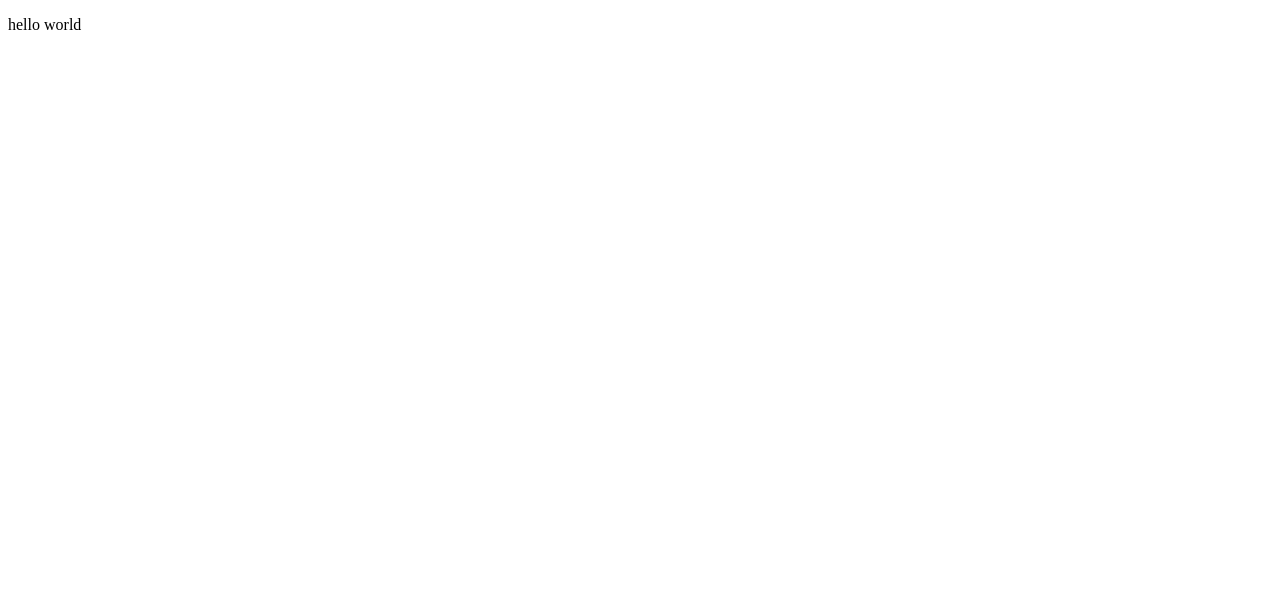
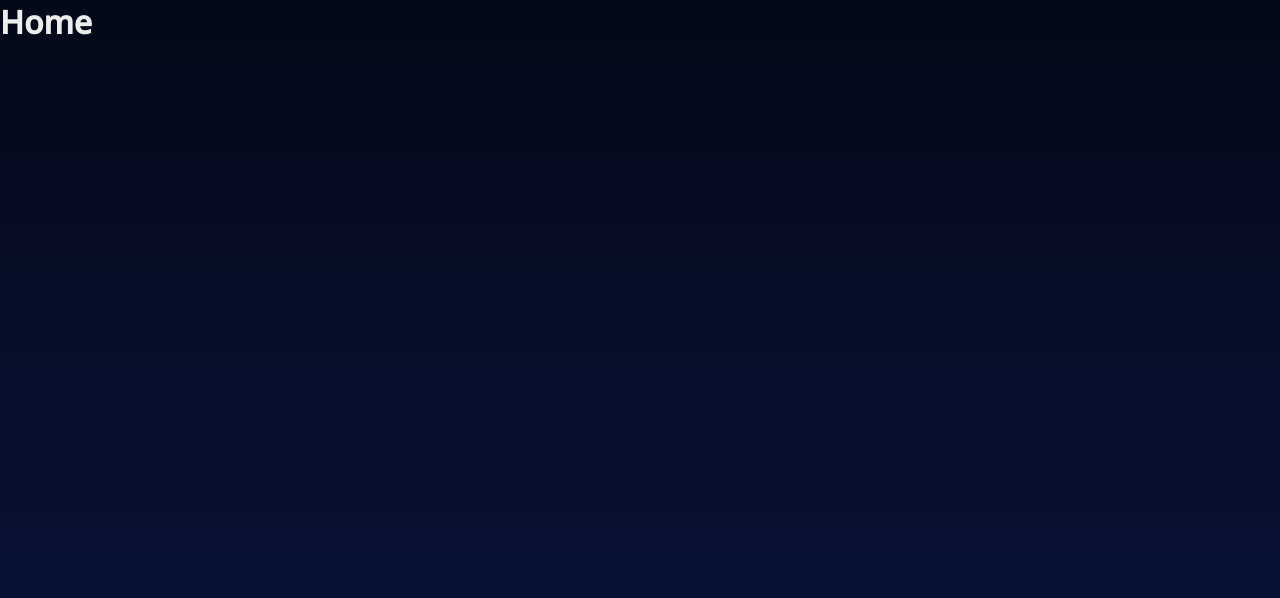
Before and after one commit to WagnerReis/extension-manager-challenge, a React (Vite) app: page / in a window 1280 px wide. Shown: the top 598 px of the page. Built offline with nearby package versions, Linux system fonts and the light colour scheme.

Commit message:
feat: set up basic app structure and routing

```diff
--- a/src/App.tsx
+++ b/src/App.tsx
@@ -1,3 +1,16 @@
+import { ThemeProvider } from "styled-components";
+import { defaultTheme } from "./styles/theme/default";
+import { GlobalStyle } from "./styles/global";
+import { RouterProvider } from "react-router-dom";
+import { router } from "./router";
+
 export function App() {
-  return <p>hello world</p>;
+  return (
+    <>
+      <ThemeProvider theme={defaultTheme}>
+        <GlobalStyle />
+        <RouterProvider router={router} />
+      </ThemeProvider>
+    </>
+  );
 }
--- /dev/null
+++ b/src/pages/Home/index.tsx
@@ -0,0 +1,9 @@
+import { Container } from "./styles";
+
+export function Home() {
+  return (
+    <Container>
+      <h1>Home</h1>
+    </Container>
+  );
+}
--- /dev/null
+++ b/src/pages/Home/styles.ts
@@ -0,0 +1,8 @@
+import styled from "styled-components";
+
+export const Container = styled.main`
+  width: 100%;
+  height: 100vh;
+
+  display: flex;
+`;
--- /dev/null
+++ b/src/router.tsx
@@ -0,0 +1,9 @@
+import { createBrowserRouter } from "react-router-dom";
+import { Home } from "./pages/Home";
+
+export const router = createBrowserRouter([
+  {
+    path: "/",
+    element: <Home />,
+  },
+]);
```
